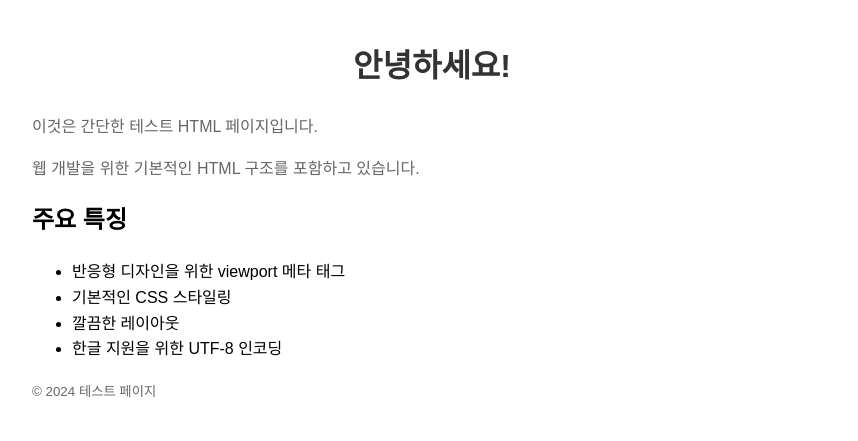
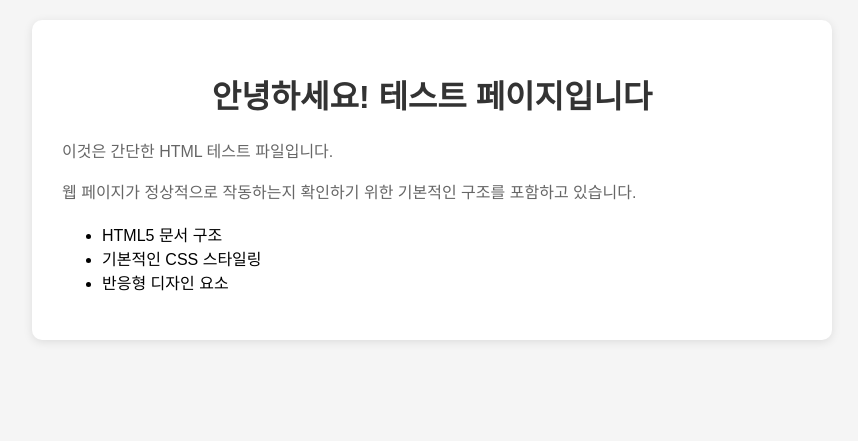
Before and after one commit to xAsh-Ai/ff3etkn0oipbepyugn2c, a website: page test.html in a window 1280 px wide. Shown: the whole page, without its empty margins (208-1066 px from the left). Drawn offline with Linux system fonts and the light colour scheme.

Commit message:
Update test.html

```diff
--- a/test.html
+++ b/test.html
@@ -10,7 +10,13 @@
             max-width: 800px;
             margin: 0 auto;
             padding: 20px;
-            line-height: 1.6;
+            background-color: #f5f5f5;
+        }
+        .container {
+            background-color: white;
+            padding: 30px;
+            border-radius: 10px;
+            box-shadow: 0 2px 10px rgba(0,0,0,0.1);
         }
         h1 {
             color: #333;
@@ -18,25 +24,20 @@
         }
         p {
             color: #666;
-            margin-bottom: 15px;
+            line-height: 1.6;
         }
     </style>
 </head>
 <body>
-    <h1>안녕하세요!</h1>
-    <p>이것은 간단한 테스트 HTML 페이지입니다.</p>
-    <p>웹 개발을 위한 기본적인 HTML 구조를 포함하고 있습니다.</p>
-
-    <h2>주요 특징</h2>
-    <ul>
-        <li>반응형 디자인을 위한 viewport 메타 태그</li>
-        <li>기본적인 CSS 스타일링</li>
-        <li>깔끔한 레이아웃</li>
-        <li>한글 지원을 위한 UTF-8 인코딩</li>
-    </ul>
-
-    <footer>
-        <p><small>&copy; 2024 테스트 페이지</small></p>
-    </footer>
+    <div class="container">
+        <h1>안녕하세요! 테스트 페이지입니다</h1>
+        <p>이것은 간단한 HTML 테스트 파일입니다.</p>
+        <p>웹 페이지가 정상적으로 작동하는지 확인하기 위한 기본적인 구조를 포함하고 있습니다.</p>
+        <ul>
+            <li>HTML5 문서 구조</li>
+            <li>기본적인 CSS 스타일링</li>
+            <li>반응형 디자인 요소</li>
+        </ul>
+    </div>
 </body>
 </html>
```
